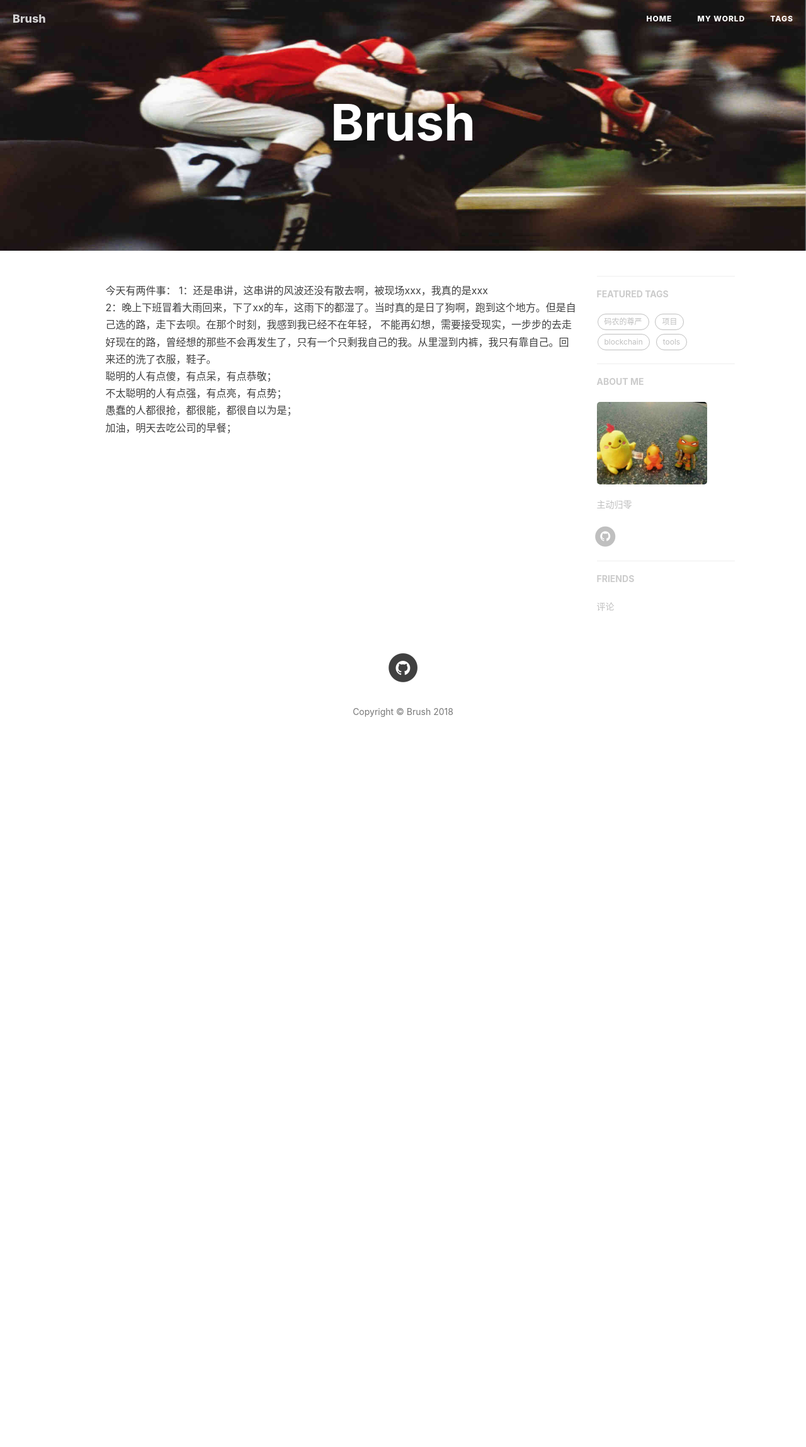
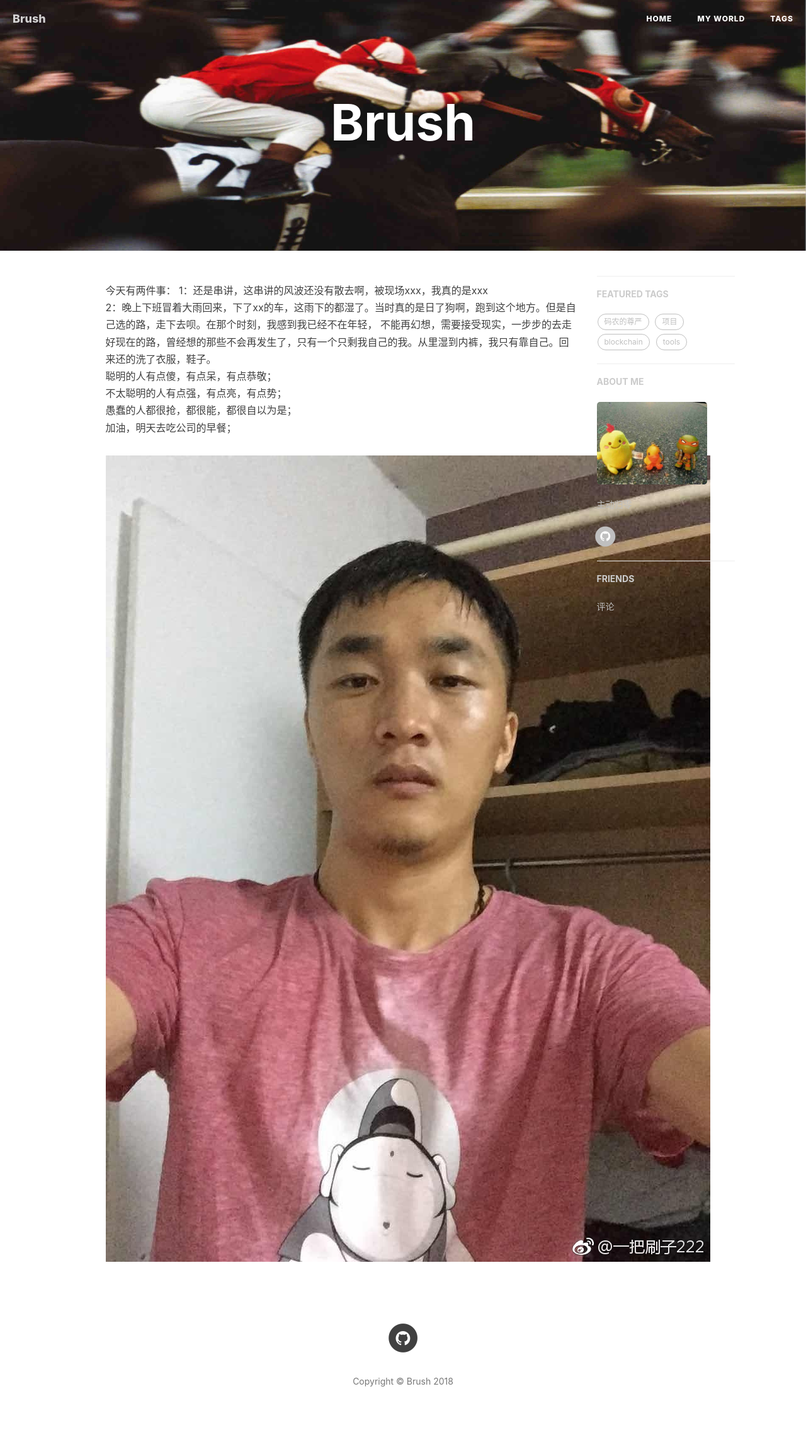
Before and after one commit to BrushXiaoMinGuo/BrushXiaoMinGuo.github.io, a Jekyll site: the page built from history/2018_8_13.md, in a window 1280 px wide. Shown: the whole page at 63% size. Built offline with Jekyll 4.4.1, drawn with Linux system fonts in a browser that asks for light colours; nearby versions of some CDN libraries; our own code applies the rules of GitHub Pages for plain Markdown files; comment, search, counter and statistics services are not loaded; before the commit the page ends 1234 px from its top, so only the background shows below that.

Commit message:
Update 2018_8_13.md

```diff
--- a/history/2018_8_13.md
+++ b/history/2018_8_13.md
@@ -6,3 +6,5 @@
 不太聪明的人有点强，有点亮，有点势；
 愚蠢的人都很抢，都很能，都很自以为是；
 加油，明天去吃公司的早餐；
+
+![2018_8_13](https://github.com/BrushXiaoMinGuo/BrushXiaoMinGuo.github.io/blob/master/history/img_day/2018_8_13.jpg)
```
